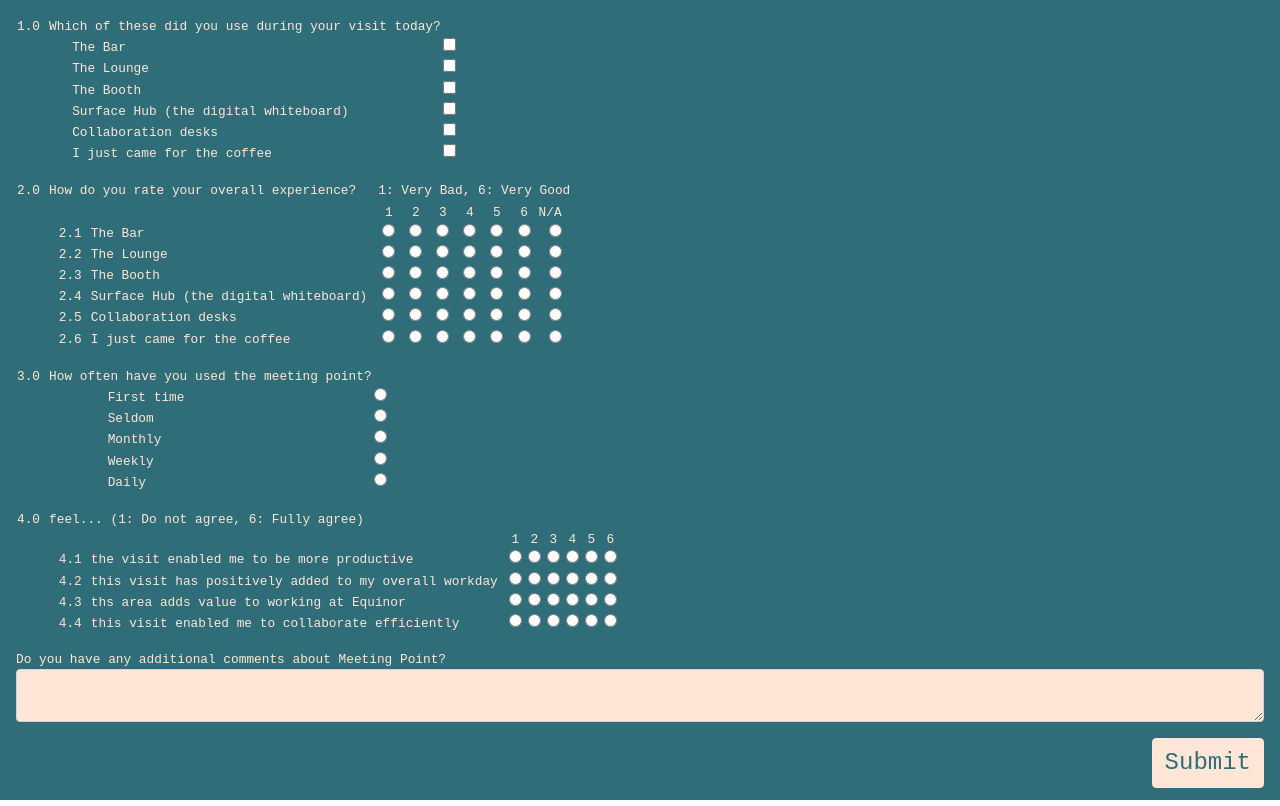
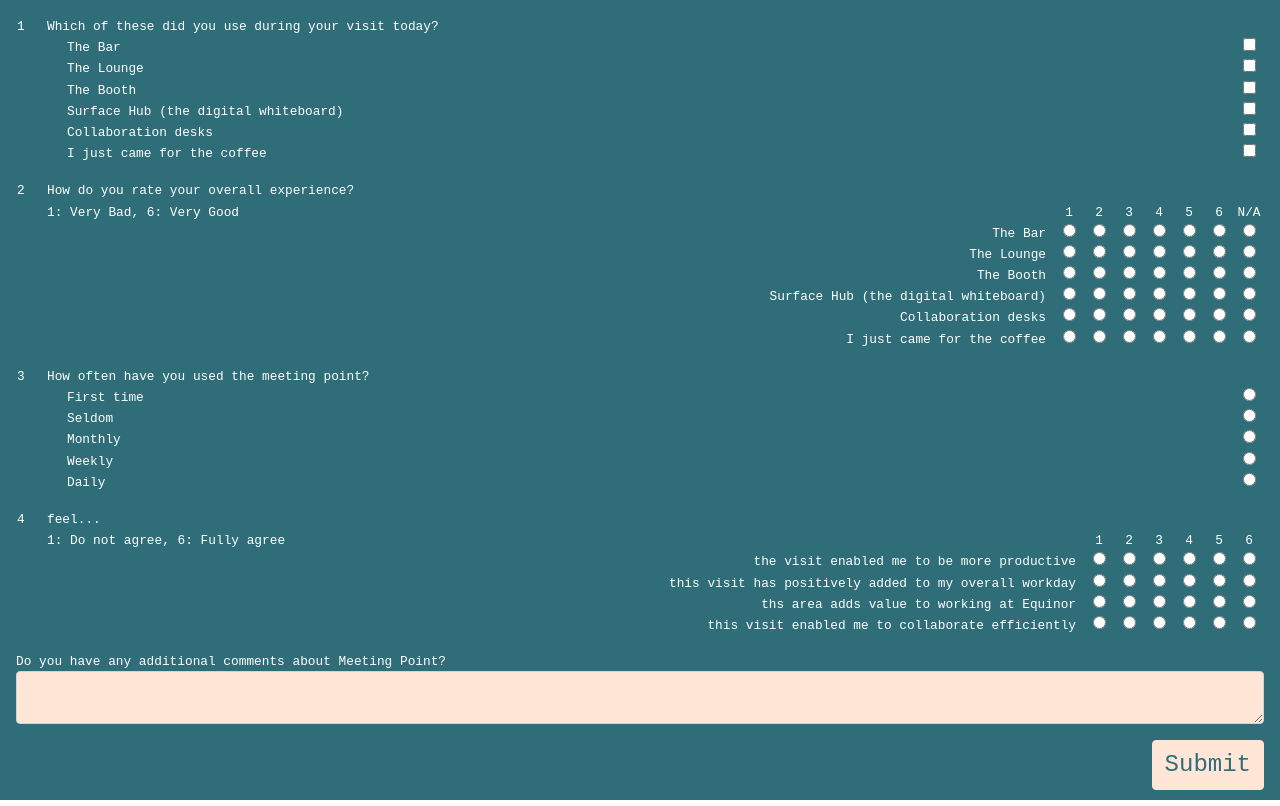
Before and after one commit to Statoil/evaluation-app, a React app: page /noframe in a window 1280 px wide. Both pictures are taken after a click on the button "Click Here!". Built offline with nearby package versions, Linux system fonts and the light colour scheme.

Commit message:
Minor styling improvements

```diff
--- a/src/components/FormPage.js
+++ b/src/components/FormPage.js
@@ -26,7 +26,7 @@ export default class FormPage extends React.Component {
     static data() {
         return [
             {
-                id: "1.0",
+                id: "1",
                 phrase: "Which of these did you use during your visit today?",
                 type: "multiple",
                 alternatives: [
@@ -39,7 +39,7 @@ export default class FormPage extends React.Component {
                 ]
             },
             {
-                id: "2.0",
+                id: "2",
                 phrase: "How do you rate your overall experience?",
                 type: "grading",
                 range: {
@@ -59,7 +59,7 @@ export default class FormPage extends React.Component {
                 ]
             },
             {
-                id: "3.0",
+                id: "3",
                 phrase: "How often have you used the meeting point?",
                 type: "single",
                 alternatives: [
@@ -71,14 +71,14 @@ export default class FormPage extends React.Component {
                 ]
             },
             {
-                id: "4.0",
-                phrase: "feel... (1: Do not agree, 6: Fully agree)",
+                id: "4",
+                phrase: "feel...",
                 type: "grading",
                 range: {
                     min: 1,
                     max: 6,
-                    minText: null,
-                    maxText: null,
+                    minText: "Do not agree",
+                    maxText: "Fully agree",
                     showNotApplicable: false
                 },
                 subQuestions: [
--- a/src/components/Question.js
+++ b/src/components/Question.js
@@ -21,19 +21,19 @@ export default class Question extends React.Component {
         if (this.state.type === "multiple") {
             return (
                 <div className="question">
-                    <table>
+                    <table style={{"width": "100%"}}>
                         <tbody>
                             <tr>
-                                <td style={{"paddingRight": "8px"}}>{this.state.id}</td>
+                                <td className="id-column">{this.state.id}</td>
                                 <td colSpan="2">{this.state.phrase}</td>
                             </tr>
                             {this.state.alternatives.map(alt => {
                                 return (
                                     <tr key={alt.id}>
-                                        <td></td>
-                                        <td>&nbsp;&nbsp;</td>
+                                        <td/>
+                                        <td className="level2-spacer"/>
                                         <td>{alt.value}</td>
-                                        <td><input type="checkbox"/></td>
+                                        <td className="input-cell"><input type="checkbox"/></td>
                                     </tr>
                                 );
                             })}
@@ -49,27 +49,23 @@ export default class Question extends React.Component {
             );
             return (
                 <div className="question">
-                    <table>
+                    <table style={{"width": "100%"}}>
                         <tbody>
                         <tr>
-                            <td style={{"paddingRight": "8px"}}>{this.state.id}</td>
-                            <td colSpan="3">{this.state.phrase}</td>
-                            <td className="input-cell" colSpan={this.state.range.max - this.state.range.min + 1 + (this.state.range.showNotApplicable ? 1 : 0)}>{ this.generateGradingRangeLabels() }</td>
+                            <td className="id-column">{this.state.id}</td>
+                            <td>{this.state.phrase}</td>
+                            <td className="input-cell" colSpan={this.state.range.max - this.state.range.min + 1 + (this.state.range.showNotApplicable ? 1 : 0)}/>
                         </tr>
                         <tr>
-                            <td></td>
-                            <td></td>
-                            <td></td>
-                            <td></td>
+                            <td/>
+                            <td>{ this.generateGradingRangeLabels() }</td>
                             {rangeArray.map(index =><td key={index} className="input-cell">{index}</td>)}
-                            {this.state.range.showNotApplicable ?<td>N/A</td>: null}
+                            {this.state.range.showNotApplicable ?<td className="input-cell">N/A</td>: null}
                         </tr>
                         {this.state.subQuestions.map(subQuestion => {
                             return (
-                                <tr key={subQuestion.id}><td></td>
-                                    <td>&nbsp;</td>
-                                    <td style={{"paddingRight": "8px"}}>{subQuestion.id}</td>
-                                    <td style={{"whiteSpace": "nowrap", "paddingRight": "8px"}}>{subQuestion.value}</td>
+                                <tr key={subQuestion.id}>
+                                    <td colSpan="2" style={{"whiteSpace": "nowrap", "paddingRight": "8px", "textAlign": "right"}}>{subQuestion.value}</td>
                                     {rangeArray.map(index => <td key={index} className="input-cell"><input type="radio" name={subQuestion.id}/></td>)}
                                     {this.state.range.showNotApplicable ? <td className="input-cell"><input type="radio" name={subQuestion.id}/></td> : null}
                                 </tr>
@@ -82,19 +78,19 @@ export default class Question extends React.Component {
         if (this.state.type === "single") {
             return (
                 <div className="question">
-                    <table>
+                    <table style={{"width": "100%"}}>
                         <tbody>
                         <tr>
-                            <td style={{"paddingRight": "8px"}}>{this.state.id}</td>
+                            <td className="id-column">{this.state.id}</td>
                             <td colSpan="2">{this.state.phrase}</td>
                         </tr>
                         {this.state.alternatives.map(alt => {
                             return (
                                 <tr key={alt.id}>
-                                    <td></td>
-                                    <td>&nbsp;&nbsp;</td>
+                                    <td/>
+                                    <td className="level2-spacer"/>
                                     <td>{alt.value}</td>
-                                    <td><input type="radio" name={this.state.id}/></td>
+                                    <td className="input-cell"><input type="radio" name={this.state.id}/></td>
                                 </tr>
                             );
                         })}
--- a/src/index.css
+++ b/src/index.css
@@ -22,7 +22,7 @@
 
 .content-area {
     background-color: #2f6e79;
-    color: #ffe6d7;
+    color: white;
     padding: 2vh 2vh 0 2vh;
     position: absolute;
     top: 0; bottom: 0; left: 0; right: 0;
@@ -68,12 +68,22 @@
 }
 
 table, th, td {
-    /*border: 1px solid black;*/
+    /*border: 1px solid gray;*/
 }
 
 td.input-cell {
-    padding: 0 3px;
+    padding: 0;
     text-align: center;
+    width: 30px;
+}
+
+td.id-column {
+    width: 30px;
+    text-align: left;
+}
+
+td.level2-spacer {
+    width: 20px;
 }
 
 .text-area-container {
```
